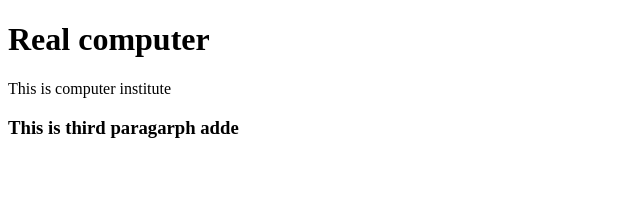
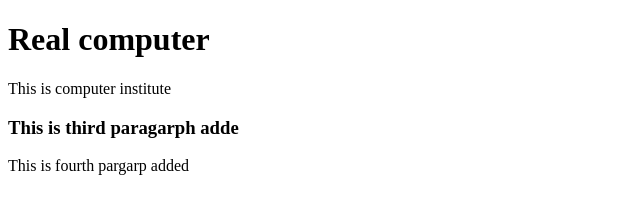
Before and after one commit to imran2454/checkGit, a plain HTML site: page index.html in a window 1280 px wide. Shown: the whole page, without its empty margins (0-640 px from the left). Drawn offline with Linux system fonts and the light colour scheme.

Commit message:
fourth-adde

```diff
--- a/index.html
+++ b/index.html
@@ -9,6 +9,6 @@
     <h1>Real computer</h1>
     <p>This is computer institute</p>
     <h3>This is third paragarph adde</h3>
-
+    <p>This is fourth pargarp added</p>
 </body>
 </html>
```
